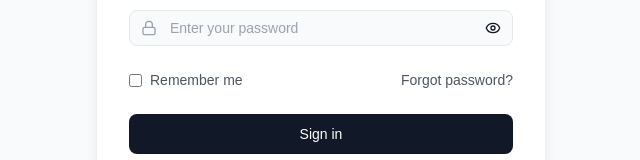
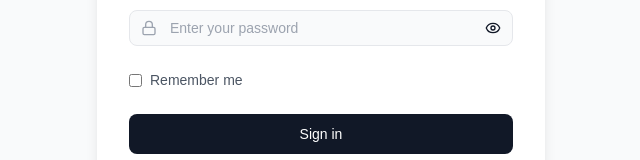
Before and after one commit to Tun95/project_dev_task, a React (Vite) app in the folder frontend_panel/: page /login in a window 1280 px wide. Shown: the part 422-582 px from the top of the page, without its empty margins (319-959 px from the left). Built offline with nearby package versions, Linux system fonts and the light colour scheme; a web font is replaced by a local one.

Commit message:
FEAT: updates

```diff
--- a/frontend_panel/src/components/forms/Login.tsx
+++ b/frontend_panel/src/components/forms/Login.tsx
@@ -1,5 +1,5 @@
 import { useState } from "react";
-import { Link, useNavigate, useLocation } from "react-router-dom";
+import { useNavigate, useLocation } from "react-router-dom";
 import { Mail, Lock, AlertCircle, Eye, EyeOff } from "lucide-react";
 
 import { Formik, Form, Field, ErrorMessage } from "formik";
@@ -151,12 +151,6 @@ const Login = () => {
                       Remember me
                     </label>
                   </div>
-                  <Link
-                    to="/forgot-paswword"
-                    className="text-sm text-gray-600 dark:text-gray-400 hover:text-gray-900 dark:hover:text-white"
-                  >
-                    Forgot password?
-                  </Link>
                 </div>
                 <button
                   type="submit"
@@ -175,17 +169,6 @@ const Login = () => {
               </Form>
             )}
           </Formik>
-
-          {/* FOR REGISTER LINK */}
-          {/* <div className="mt-6 text-center text-sm text-gray-600 dark:text-gray-400">
-              Don't have an account?{" "}
-              <Link
-                to="/register"
-                className="text-sm text-gray-600 dark:text-gray-400 hover:text-gray-900 dark:hover:text-white"
-              >
-                Register
-              </Link>
-            </div> */}
         </div>
       </div>
     </div>
```
